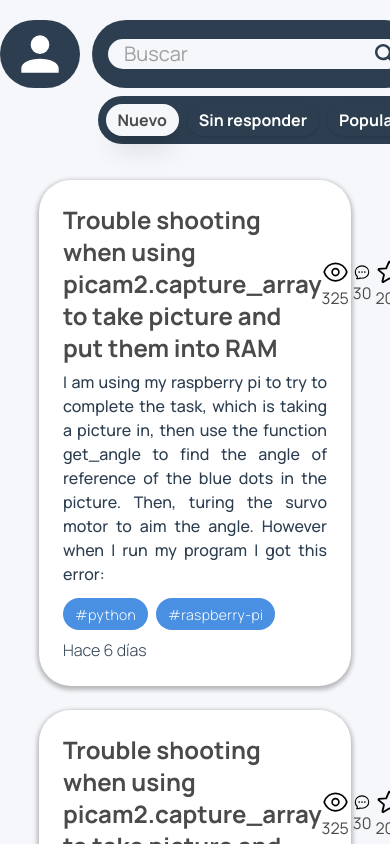
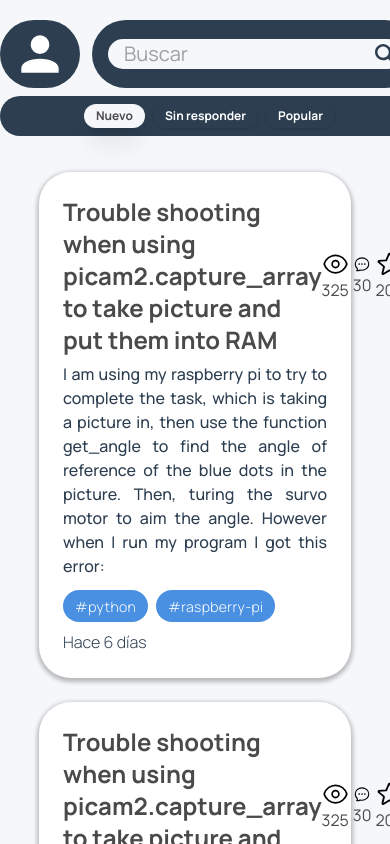
Before and after one commit to AngelAldaz/Jool, a Next.js app: page / in a window 390 px wide. Shown: the top 844 px of the page. Built offline with nearby package versions, Linux system fonts and the light colour scheme.

Commit message:
feat(filter): make filter buttons responsive
    - Adapt filter button size and width for different screen sizes.
    - Improve layout on smaller screens using 'w-full' and 'justify-center'.
    - Use responsive text sizing classes: 'text-xs sm:text-sm md:text-base'.

```diff
--- a/src/components/FilterButtons.jsx
+++ b/src/components/FilterButtons.jsx
@@ -14,11 +14,11 @@ export default function FilterButtons() {
   };
 
   return (
-    <div className="py-2 px-2 rounded-full bg-primary flex w-fit gap-2">
+    <div className="py-2 px-2 rounded-full bg-primary flex w-full md:w-fit gap-2 justify-center">
       {filterOptions.map((filter) => (
         <button
           key={filter}
-          className={`hover:cursor-pointer py-1 px-3 rounded-full font-bold transition-all duration-200 ${
+          className={`hover:cursor-pointer py-1 px-3 rounded-full font-bold transition-all duration-200 text-xs sm:text-sm md:text-base ${
             activeFilter === filter
               ? "bg-background text-text shadow-xl" // Sombra mejorada para botón activo
               : "bg-primary text-white shadow hover:shadow-lg" // Sombra sutil para inactivos con hover
```
